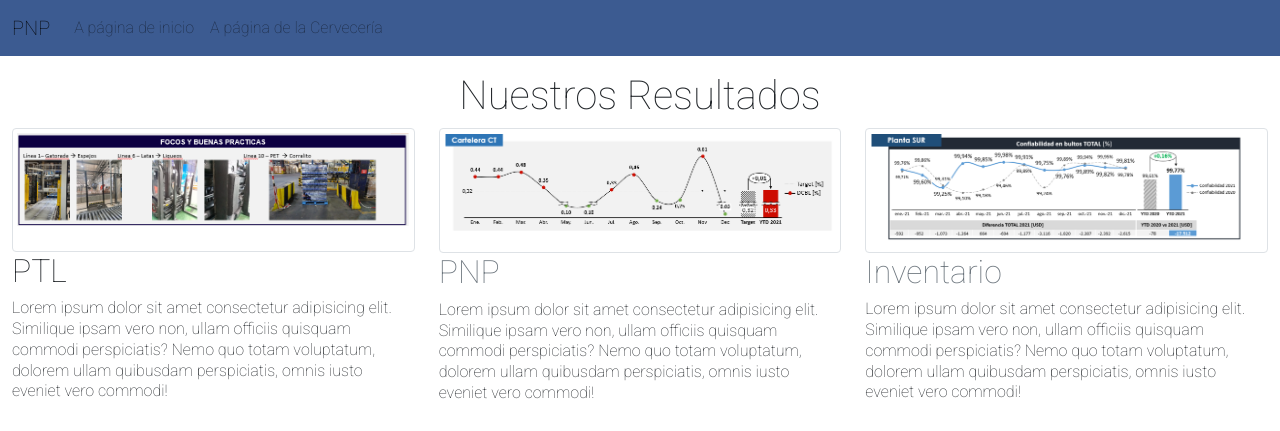
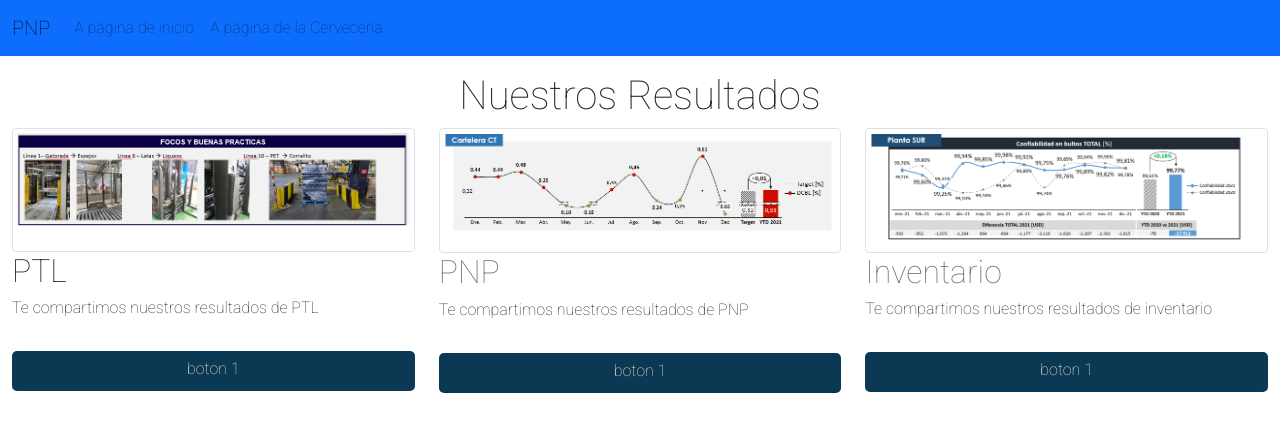
Before and after one commit to gustavocervantes/gustavocervantes, a website: page pnp.html in a window 1280 px wide. Shown: the top 431 px of the page. Drawn offline with nearby package versions, Linux system fonts and the light colour scheme.

Commit message:
enviando

```diff
--- a/pnp.html
+++ b/pnp.html
@@ -18,12 +18,15 @@
 
     <!-- siempre cargar la hoja de estilo abajo de la de bootstrap -->
 
-    <title>PNP con Bootstrap</title>
+    <title>PNP</title>
   </head>
 
   <body>
     <!-- inicia nav -->
-    <nav class="navbar navbar-expand-lg navbar-light sticky-top" id="botonera">
+    <nav
+      class="navbar navbar-expand-lg navbar-light sticky-top bg-primary text-secondary"
+      id="botonera"
+    >
       <!-- lg quiere decir que cambia si sale de la pantalla de 1200px -->
       <div class="container-fluid">
         <a class="navbar-brand" href="#">PNP </a>
@@ -83,12 +86,7 @@
               class="w-100 img-thumbnail"
             />
             <h2>PTL</h2>
-            <p>
-              Lorem ipsum dolor sit amet consectetur adipisicing elit. Similique
-              ipsam vero non, ullam officiis quisquam commodi perspiciatis? Nemo
-              quo totam voluptatum, dolorem ullam quibusdam perspiciatis, omnis
-              iusto eveniet vero commodi!
-            </p>
+            <p>Te compartimos nuestros resultados de PTL</p>
             <a href="./index.html" class="btn w-100" id="btn-rounded"
               >boton 1</a
             >
@@ -106,12 +104,7 @@
               class="w-100 img-thumbnail"
             />
             <h2 class="text-secondary">PNP</h2>
-            <p>
-              Lorem ipsum dolor sit amet consectetur adipisicing elit. Similique
-              ipsam vero non, ullam officiis quisquam commodi perspiciatis? Nemo
-              quo totam voluptatum, dolorem ullam quibusdam perspiciatis, omnis
-              iusto eveniet vero commodi!
-            </p>
+            <p>Te compartimos nuestros resultados de PNP</p>
             <!-- para hacer boton, puede ser
                         etiqueta a o button -->
             <!-- con w-100 le pido que ocupe todo el ancho -->
@@ -134,12 +127,7 @@
               class="w-100 img-thumbnail"
             />
             <h2 class="text-secondary">Inventario</h2>
-            <p>
-              Lorem ipsum dolor sit amet consectetur adipisicing elit. Similique
-              ipsam vero non, ullam officiis quisquam commodi perspiciatis? Nemo
-              quo totam voluptatum, dolorem ullam quibusdam perspiciatis, omnis
-              iusto eveniet vero commodi!
-            </p>
+            <p>Te compartimos nuestros resultados de inventario</p>
             <a href="./index.html" class="btn w-100" id="btn-rounded"
               >boton 1</a
             >
--- a/scss/_commons.scss
+++ b/scss/_commons.scss
@@ -321,20 +321,17 @@ $paleta:(
 
 
 #navIndex{
-    background-color: map-get($paleta, $key:'seis');
+    background-color: map-get($paleta, $key:'cinco');
 }
 
 #navNosotros{
-    background-color: map-get($paleta, $key:'seis');
+    background-color: map-get($paleta, $key:'cinco');
 }
 
 #bg-mapNav{
-    background-color: map-get($paleta, $key:'seis');
+    background-color: map-get($paleta, $key:'cinco');
 }
 
-#botonera{
-    background-color: map-get($paleta, $key:'seis');
-}
 
 #mainNosotros{
     background-color: #279EB0;
@@ -627,13 +624,13 @@ width: 100%;
     .grid{
         grid-template-columns: repeat(1, 1fr);
         grid-template-areas: "header"
-                        "nav"
-                        "main"
-                        "aside"
-                        "nps"
-                        "carrusel"
-                        "footer";
-    }
+        "nav"
+        "main"
+        "aside"
+        "nps"
+        "carrusel"
+        "footer";}
+
 #headerA{
     grid-area: header;
         }
```
Also changed, not shown: grillaturnoslogisitica.html (+3 -3 lines), nosotros.html (+5 -5 lines), scss/main.css (added), 1 other file.
